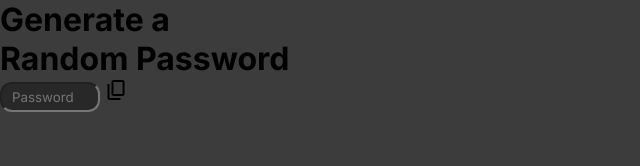
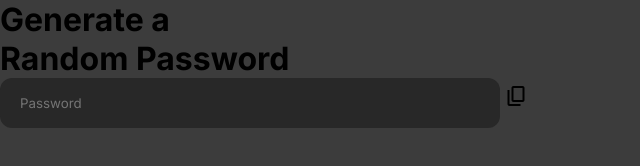
Before and after one commit to sairohitp/random-pwd-generator, a plain HTML site: page index.html in a window 1280 px wide. Shown: the whole page, without its empty margins (0-640 px from the left). Drawn offline with nearby package versions, Linux system fonts and the light colour scheme.

Commit message:
material icon

```diff
--- a/style.css
+++ b/style.css
@@ -16,12 +16,13 @@ body {
 }
 
 input {
-    padding: 10px;
+    padding: 10px 20px;
     background-color: rgb(40, 40, 40);
-    height: 30px;
-    width: 100px;
+    height: 50px;
+    width: 500px;
     border-radius: 12px;
     outline: none;
+    border: none;
 }
 
 .material-symbols-outlined {
```
